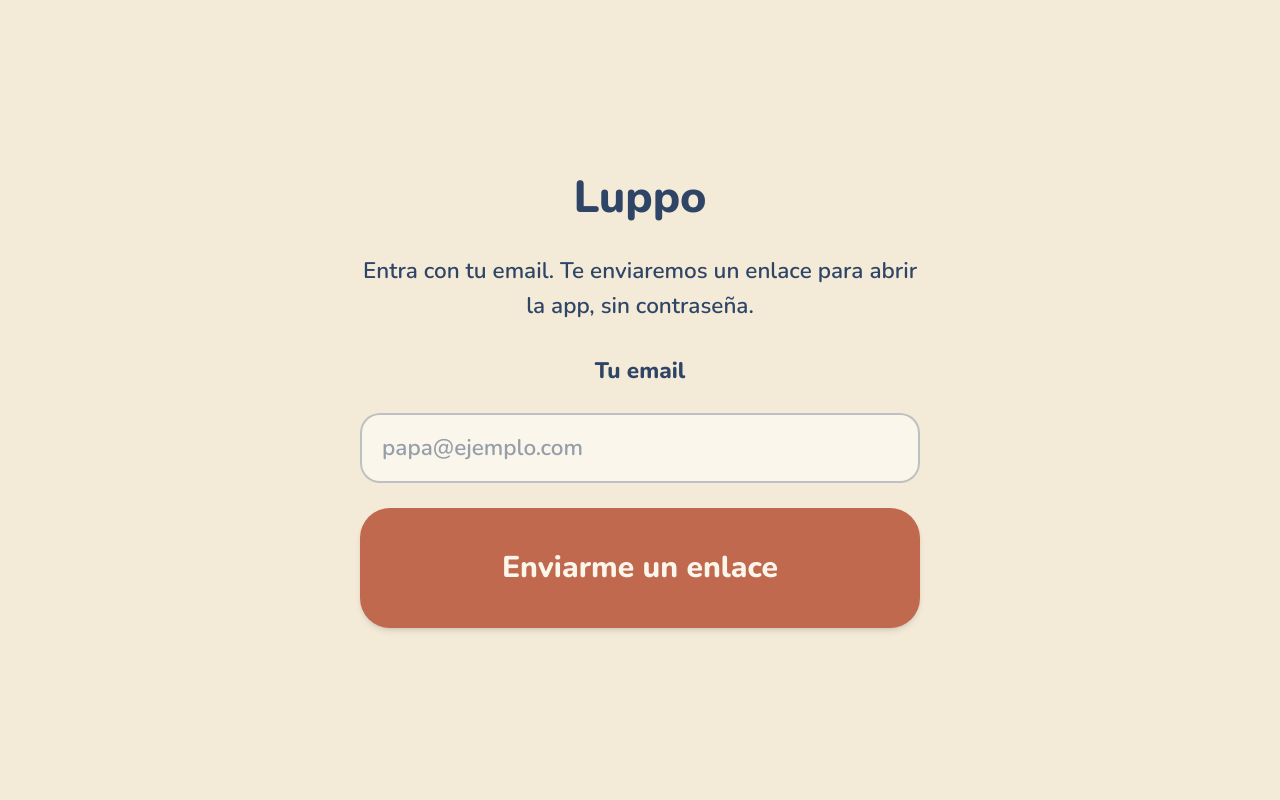
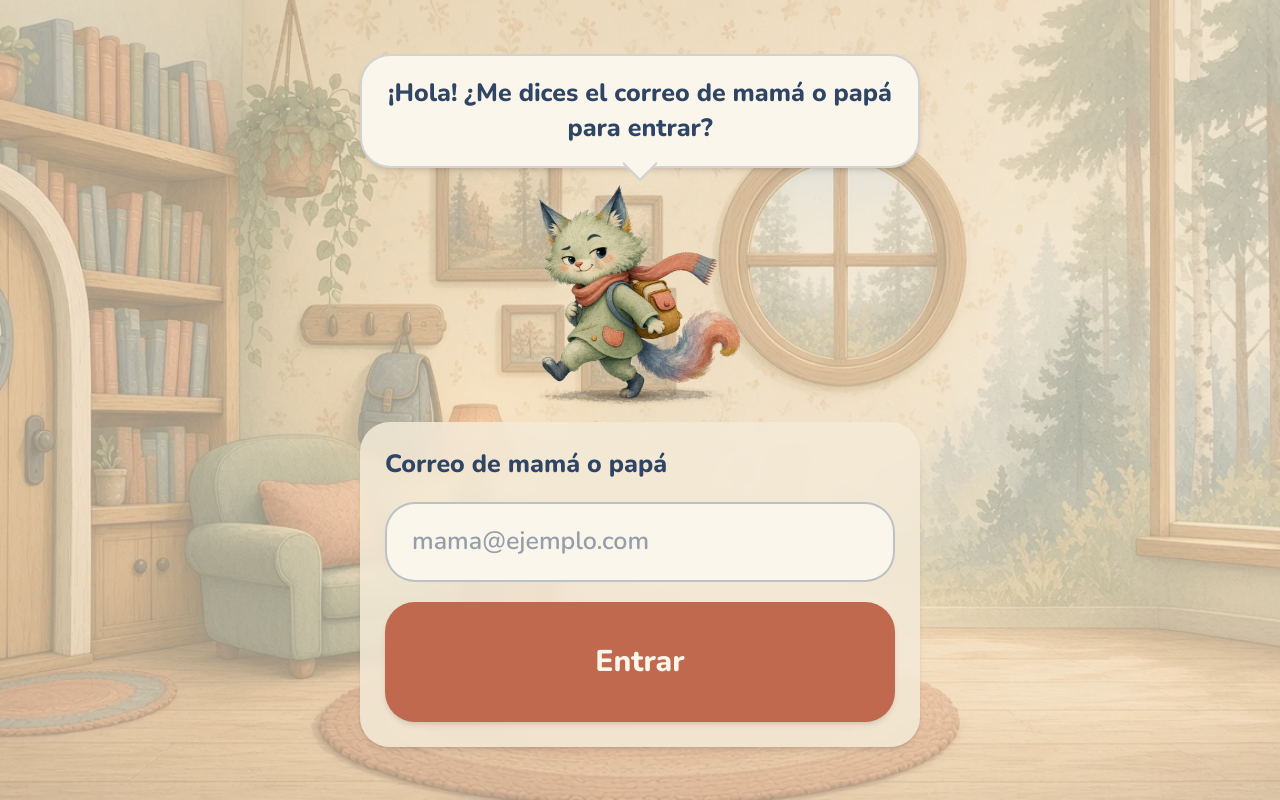
Before and after one commit to adopico83/Luppo, a Next.js app: page /login in a window 1280 px wide. Built offline with nearby package versions, Linux system fonts and the light colour scheme.

Commit message:
feat(c4): login infantil con Luppo, bocadillo y reenvío con cuenta atrás
Fondo de la casa con velo, Luppo con su gesto al cargar, bocadillo que
cambia según el estado (saludo, enlace enviado, límite de intentos) y
botón de reenvío bloqueado 60 s. La lógica de auth no cambia.

```diff
--- a/app/login/FormularioLogin.tsx
+++ b/app/login/FormularioLogin.tsx
@@ -1,18 +1,71 @@
 "use client";
 
-import { useActionState } from "react";
+import { useActionState, useEffect, useState } from "react";
 import { BotonGigante } from "@/components/BotonGigante";
+import { LuppoLogin } from "@/components/LuppoLogin";
 import { enviarEnlace, type EstadoLogin } from "./actions";
+import { ESPERA_REENVIO_S, SALUDO } from "./textos";
 
 const inicial: EstadoLogin = { ok: null, mensaje: "" };
 
+const claseInput =
+  "min-h-16 rounded-3xl border-2 border-tinta/30 bg-crema-clara px-5 text-xl outline-none focus:border-ocre focus-visible:ring-4 focus-visible:ring-ocre/40";
+
+// Bocadillo de Luppo + formulario. El bocadillo es la única región «viva»: lo que dice Luppo
+// (saludo, enlace enviado, errores) se anuncia ahí.
 export function FormularioLogin() {
-  const [estado, accion, enviando] = useActionState(enviarEnlace, inicial);
+  const [email, setEmail] = useState("");
+  const [espera, setEspera] = useState(0);
+
+  const [estado, accion, enviando] = useActionState(
+    async (anterior: EstadoLogin, formData: FormData) => {
+      const nuevo = await enviarEnlace(anterior, formData);
+      if (nuevo.ok || nuevo.limite) setEspera(ESPERA_REENVIO_S);
+      return nuevo;
+    },
+    inicial,
+  );
+
+  useEffect(() => {
+    if (espera <= 0) return;
+    const id = setTimeout(() => setEspera((s) => s - 1), 1000);
+    return () => clearTimeout(id);
+  }, [espera]);
+
+  const enviado = estado.ok === true;
+  const cuenta = espera > 0 ? ` (${espera} s)` : "";
 
   return (
-    <form action={accion} className="flex w-full max-w-md flex-col gap-5">
-      <label htmlFor="email" className="text-lg font-extrabold">
-        Tu email
+    <div className="flex w-full max-w-md flex-col items-center gap-3">
+      <p
+        role="status"
+        className="relative w-full rounded-3xl border-2 border-tinta/20 bg-crema-clara px-5 py-4 text-center text-xl font-bold text-tinta shadow-md after:absolute after:left-1/2 after:top-full after:-mt-3 after:h-5 after:w-5 after:-translate-x-1/2 after:rotate-45 after:border-b-2 after:border-r-2 after:border-tinta/20 after:bg-crema-clara after:content-['']"
+      >
+        {estado.mensaje || SALUDO}
+      </p>
+
+      <LuppoLogin />
+
+      <form
+        action={accion}
+        className="flex w-full flex-col gap-4 rounded-3xl bg-crema/85 p-5 shadow-md backdrop-blur-sm"
+      >
+        {enviado ? (
+          <>
+            <input type="hidden" name="email" value={email} />
+            <BotonGigante
+              type="submit"
+              variante="salvia"
+              disabled={enviando || espera > 0}
+              className="w-full"
+            >
+              {enviando ? "Enviando…" : `Volver a enviar${cuenta}`}
+            </BotonGigante>
+          </>
+        ) : (
+          <>
+            <label htmlFor="email" className="text-xl font-extrabold text-tinta">
+              Correo de mamá o papá
             </label>
             <input
               id="email"
@@ -21,22 +74,21 @@ export function FormularioLogin() {
               inputMode="email"
               autoComplete="email"
               required
-        placeholder="papa@ejemplo.com"
-        className="min-h-14 rounded-2xl border-2 border-tinta/30 bg-crema-clara px-4 text-lg outline-none focus:border-ocre"
+              placeholder="mama@ejemplo.com"
+              value={email}
+              onChange={(e) => setEmail(e.target.value)}
+              className={claseInput}
             />
-      <BotonGigante type="submit" disabled={enviando}>
-        {enviando ? "Enviando…" : "Enviarme un enlace"}
+            <BotonGigante
+              type="submit"
+              disabled={enviando || espera > 0}
+              className="w-full"
+            >
+              {enviando ? "Enviando…" : espera > 0 ? `Espera${cuenta}` : "Entrar"}
             </BotonGigante>
-      {estado.mensaje && (
-        <p
-          role="status"
-          className={`rounded-2xl px-4 py-3 text-base font-semibold ${
-            estado.ok ? "bg-salvia/30" : "bg-terracota/20"
-          }`}
-        >
-          {estado.mensaje}
-        </p>
+          </>
         )}
       </form>
+    </div>
   );
 }
--- a/app/login/actions.ts
+++ b/app/login/actions.ts
@@ -2,8 +2,9 @@
 
 import { headers } from "next/headers";
 import { createClient } from "@/lib/supabase/server";
+import { ENVIADO, LIMITE } from "./textos";
 
-export type EstadoLogin = { ok: boolean | null; mensaje: string };
+export type EstadoLogin = { ok: boolean | null; mensaje: string; limite?: boolean };
 
 const EMAIL_VALIDO = /^[^@\s]+@[^@\s]+\.[^@\s]+$/;
 
@@ -32,10 +33,11 @@ export async function enviarEnlace(
     const limite = error.status === 429 || /rate|seconds/i.test(error.message);
     return {
       ok: false,
+      limite,
       mensaje: limite
-        ? "Has pedido muchos enlaces seguidos. Espera un poco y vuelve a intentarlo."
-        : "No hemos podido enviar el enlace. Inténtalo de nuevo en un momento.",
+        ? LIMITE
+        : "Uy, no he podido mandar la llave mágica. Inténtalo de nuevo en un momento.",
     };
   }
-  return { ok: true, mensaje: "Listo. Te hemos enviado un enlace: ábrelo desde tu email." };
+  return { ok: true, mensaje: ENVIADO };
 }
--- a/app/login/page.tsx
+++ b/app/login/page.tsx
@@ -2,6 +2,7 @@ import { FormularioLogin } from "./FormularioLogin";
 
 export const metadata = { title: "Entrar · Luppo" };
 
+// Misma casa que la Home, con un velo crema suave para que se lea todo.
 export default async function Login({
   searchParams,
 }: {
@@ -10,17 +11,23 @@ export default async function Login({
   const { error } = await searchParams;
 
   return (
-    <main className="flex flex-1 flex-col items-center justify-center gap-6 bg-crema p-6 text-center">
-      <h1 className="text-4xl font-extrabold">Luppo</h1>
-      <p className="max-w-md text-lg">
-        Entra con tu email. Te enviaremos un enlace para abrir la app, sin contraseña.
-      </p>
-      {error && (
-        <p role="alert" className="max-w-md rounded-2xl bg-terracota/20 px-4 py-3 font-semibold">
-          El enlace no ha funcionado o ha caducado. Pide uno nuevo.
-        </p>
-      )}
-      <FormularioLogin />
+    <main
+      className="relative flex min-h-dvh flex-col items-center justify-center bg-crema bg-cover bg-center bg-no-repeat"
+      style={{ backgroundImage: "url(/fondos/casa-luppo.webp)" }}
+    >
+      <div aria-hidden="true" className="absolute inset-0 bg-crema/60" />
+      <div className="relative flex w-full flex-col items-center gap-4 px-4 py-6">
+        <h1 className="sr-only">Entrar en Luppo</h1>
+        {error && (
+          <p
+            role="alert"
+            className="max-w-md rounded-3xl bg-crema-clara px-5 py-3 text-center text-lg font-bold text-terracota shadow-md"
+          >
+            El enlace no ha funcionado o ha caducado. Pide uno nuevo.
+          </p>
+        )}
+        <FormularioLogin />
+      </div>
     </main>
   );
 }
--- /dev/null
+++ b/app/login/textos.ts
@@ -0,0 +1,7 @@
+// Lo que dice Luppo en el bocadillo de la pantalla de entrada.
+export const SALUDO = "¡Hola! ¿Me dices el correo de mamá o papá para entrar?";
+export const ENVIADO = "¡Mira tu correo! Te he mandado una llave mágica ✉️";
+export const LIMITE = "Uy, vamos muy rápido. Espera un ratito y probamos otra vez";
+
+// Segundos antes de poder pedir otro enlace (Supabase limita los envíos por email).
+export const ESPERA_REENVIO_S = 60;
--- /dev/null
+++ b/components/LuppoLogin.tsx
@@ -0,0 +1,14 @@
+import { claseGesto } from "@/lib/catalogo/gestos";
+
+// Luppo grande, ajustado a su cuerpo (npm run recortar:luppo). Su gesto es solo CSS: se
+// reproduce una vez al cargar y prefers-reduced-motion lo desactiva (ver globals.css).
+export function LuppoLogin() {
+  return (
+    // eslint-disable-next-line @next/next/no-img-element -- imagen estática ya optimizada
+    <img
+      src="/fondos/luppo-login.webp"
+      alt="Luppo"
+      className={`h-[min(28dvh,16rem)] w-auto max-w-full ${claseGesto("luppo") ?? ""}`}
+    />
+  );
+}
--- a/scripts/recortar-luppo.mjs
+++ b/scripts/recortar-luppo.mjs
@@ -70,3 +70,11 @@ const salida = await sharp(data, { raw: { width, height, channels } })
   .webp({ quality: 85, alphaQuality: 90 })
   .toFile(DESTINO);
 console.log("papel", papel, "->", DESTINO, `${Math.round(salida.size / 1024)} KB`);
+
+// Versión ajustada al cuerpo de Luppo (sin el lienzo vacío de 1280×720) para la pantalla de login.
+const AJUSTADO = "public/fondos/luppo-login.webp";
+const ajustado = await sharp(DESTINO)
+  .extract({ left: 340, top: 0, width: 680, height: 700 })
+  .webp({ quality: 85, alphaQuality: 90 })
+  .toFile(AJUSTADO);
+console.log("->", AJUSTADO, `${Math.round(ajustado.size / 1024)} KB`);
```
Also changed, not shown: public/fondos/luppo-login.webp (added), 1 other file (tests, documents, lock files or other folders). Lines whose indentation alone changed are shown as unchanged.
